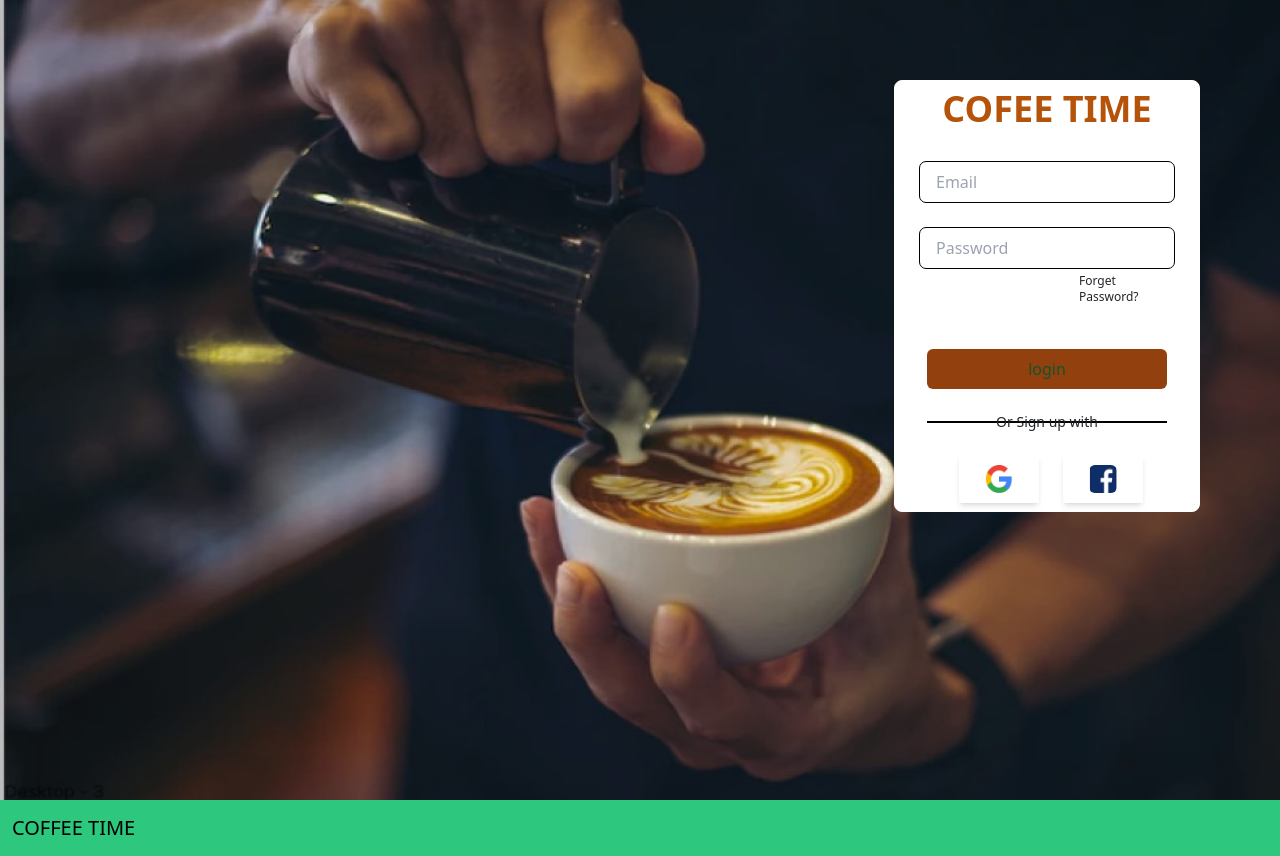
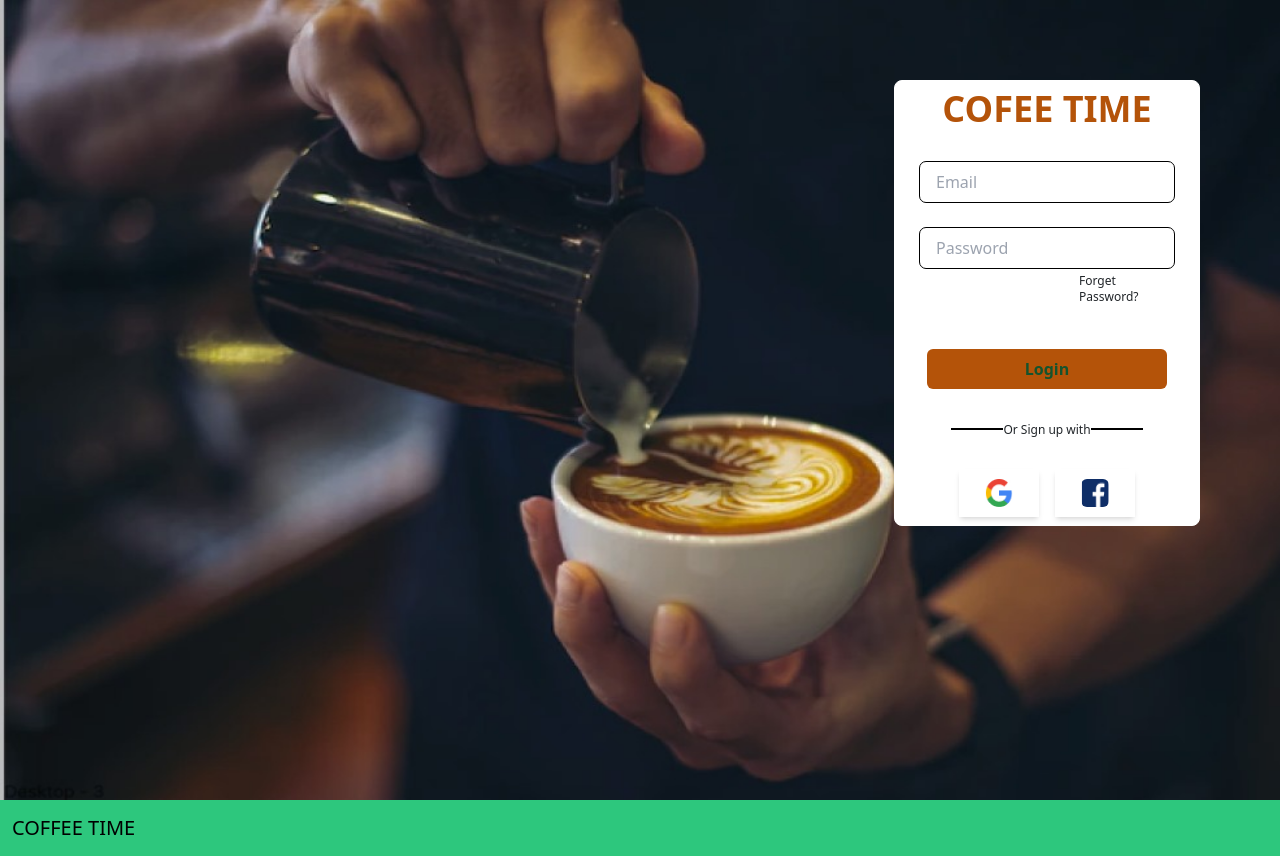
Before and after one commit to Arnavkshk/coffee-project, a React (Create React App) app in the folder front-end/: page / in a window 1280 px wide. Built offline with nearby package versions, Linux system fonts and the light colour scheme.

Commit message:
Completed the loging page

```diff
--- a/front-end/src/components/login.js
+++ b/front-end/src/components/login.js
@@ -31,15 +31,16 @@ function login() {
         </div>
 
         <div className="flex justify-center items-center mt-3 my-2">
-          <button className="rounded-[6px] h-10 w-60 bg-amber-800 text-green-900">
-            login
+          <button className="rounded-[6px] h-10 w-60 bg-amber-700 font-bold text-green-900">
+            Login
           </button>
         </div>
-        <div className="flex my-4 relative justify-center items-center">
-          <div className="border-1 border-black w-60 h-0 -z-6"></div>
-          <p className="text-sm absolute z-0">Or Sign up with</p>
+        <div className="flex my-4 relative justify-center items-center h-4 w-full">
+          <div className="border-1 border-black w-24"></div>
+          <p className="text-sm absolute z-10"><span className="bg-white text-xs">Or Sign up with</span></p>
+          <div className="border-1 border-black w-24"></div>
         </div>
-        <div className="flex items-center space-x-4">
+        <div className=" flex justify-center items-center space-x-4">
           <div className="border-2 border-white flex justify-center items-center shadow-md h-12 w-20 m-2">
             <img
               className=" h-8 w-8 border-2 rounded-lg border-white "
@@ -48,7 +49,7 @@ function login() {
               srcset=""
             />
           </div>
-          <div className="border-2 border-white flex  justify-center items-center h-12 w-20 shadow-md">
+          <div className="border-2 border-white flex justify-center items-center h-12 w-20 shadow-md m-2">
             <img
               className="h-8 w-8 border-2 rounded-lg border-white"
               src={facebook}
```
